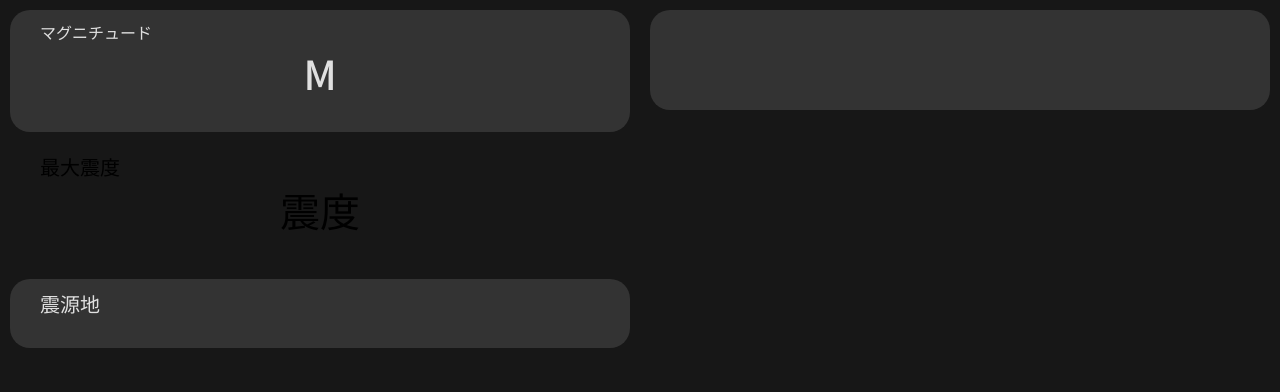
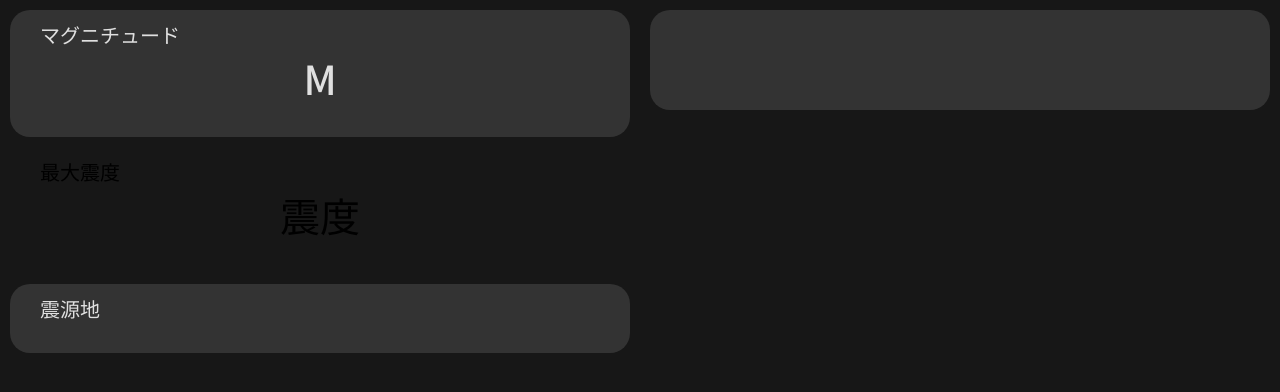
Before and after one commit to earthquake-alert/template-conversion, a Flask app: template src/templates/index.html in a window 1280 px wide. Shown: the part 74-466 px from the top of the page. Run offline with Flask 2, Linux system fonts and the light colour scheme; the template is opened without the code that fills it, so the values that code supplies are empty.

Commit message:
bug fix.

```diff
--- a/src/templates/index.html
+++ b/src/templates/index.html
@@ -21,7 +21,7 @@
     <main>
         <div class="box">
             <div class="magnitude {{ seismic }}">
-                <div calss="comment">マグニチュード</div>
+                <div class="comment">マグニチュード</div>
                 <div class="contents">M{{ magnitude }}</div>
             </div>
             <div class="max-seismic-intensity fill {{ seismic }}">
```
Also changed, not shown: assets/demo_1.png, assets/demo_2.png, assets/demo_3.png.
